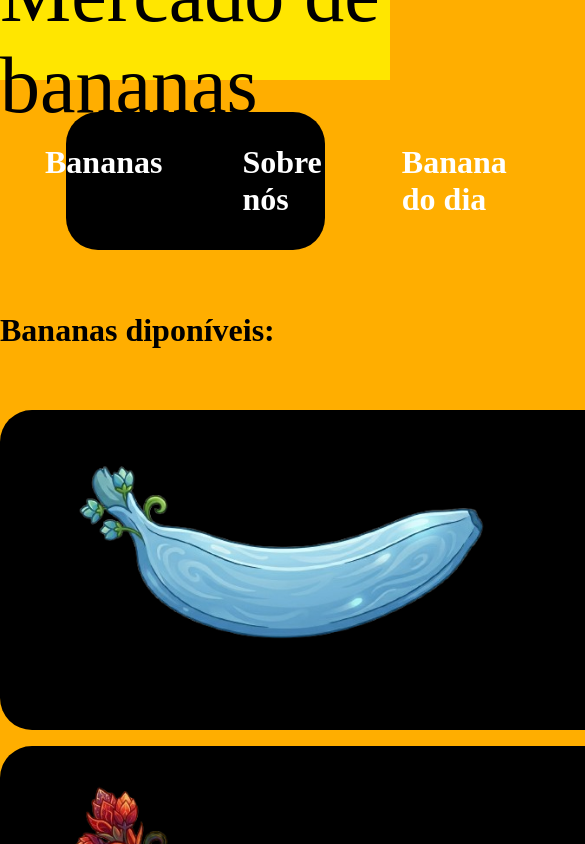
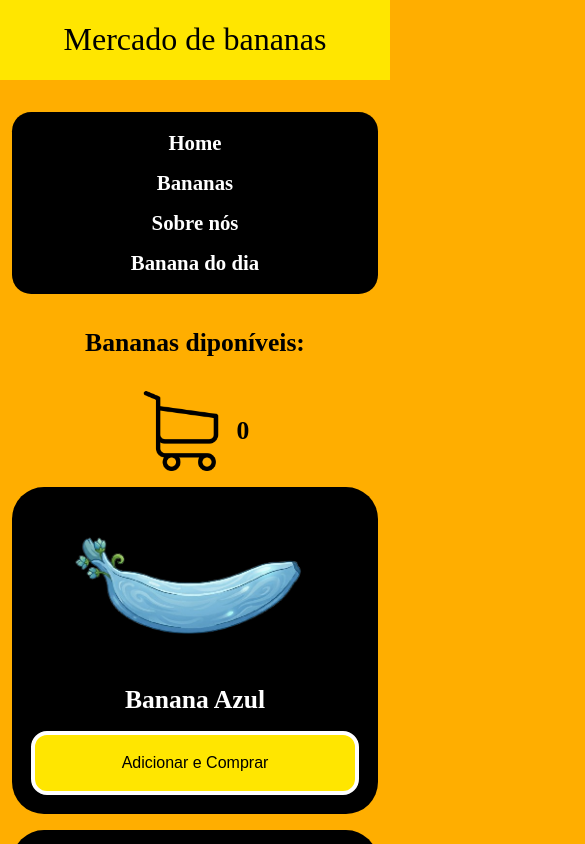
Before and after one commit to joaopug/Trabalho_DevOps, a React (Vite) app: page / in a window 390 px wide. Shown: the top 844 px of the page, 585 px wide, since content can reach past the window. Built offline with nearby package versions, Linux system fonts and the light colour scheme; no server answers.

Commit message:
style: responsibidade adicionada

```diff
--- a/src/App.css
+++ b/src/App.css
@@ -320,3 +320,371 @@ footer {
   justify-content: center;
   font-size: 2rem;
 }
+
+
+
+* {
+  box-sizing: border-box;
+}
+
+img {
+  max-width: 100%;
+}
+
+body {
+  width: 100%;
+  overflow-x: hidden;
+}
+
+header {
+  width: 100%;
+  padding: 1rem;
+  text-align: center;
+}
+
+.conjuntoBananas,
+.bananasCompradas {
+  width: min(90rem, 94%);
+}
+
+.menu {
+  width: min(70rem, 94%);
+  flex-wrap: wrap;
+}
+
+.banana,
+.bananaComprada {
+  overflow: hidden;
+}
+
+.banana img,
+.bananaComprada img {
+  max-height: 100%;
+  object-fit: contain;
+}
+
+
+@media (max-width: 1024px) {
+  header {
+    height: auto;
+    min-height: 5rem;
+    font-size: 3.5rem;
+  }
+
+  .menu {
+    gap: 2rem;
+    padding: 1.5rem;
+  }
+
+  .menu h1 {
+    font-size: 1.6rem;
+  }
+
+  .conjuntoBananas {
+    width: 94%;
+  }
+
+  .banana {
+    height: auto;
+    min-height: 16rem;
+    padding: 1rem;
+    align-items: center;
+  }
+
+  .banana div {
+    width: 100%;
+    align-items: center;
+  }
+
+  .banana h2 {
+    font-size: 2.3rem;
+  }
+
+  .banana button {
+    width: 11rem;
+    height: 6rem;
+    margin-left: 2rem;
+    font-size: 1.2rem;
+  }
+
+  .carrinhoEQtdeTotal {
+    width: auto;
+    gap: 1rem;
+    margin-right: 0;
+  }
+
+  .carrinhoEQtdeTotal img {
+    width: 5rem;
+  }
+
+  .bananasCompradas {
+    width: 94%;
+  }
+
+  .bananaComprada div {
+    width: 100%;
+  }
+
+  .nomeBanana,
+  .totalBanana {
+    font-size: 2.3rem;
+  }
+
+  .totalBanana {
+    margin-left: auto;
+    margin-right: 2rem;
+  }
+
+  .sobreNosHitoria {
+    width: 94%;
+    grid-template-columns: 1fr;
+  }
+
+  .sobreNos {
+    width: 94%;
+  }
+
+  .banana-do-dia-card {
+    width: 75%;
+  }
+}
+
+@media (max-width: 768px) {
+  header {
+    font-size: 2.4rem;
+    line-height: 1.1;
+    padding: 1rem;
+  }
+
+  .menu {
+    flex-direction: column;
+    gap: 1rem;
+    width: 94%;
+    padding: 1.2rem;
+    border-radius: 1.2rem;
+  }
+
+  .menu h1 {
+    font-size: 1.5rem;
+    text-align: center;
+  }
+
+  .subTituloEIcone {
+    flex-direction: column;
+    gap: 1rem;
+    text-align: center;
+  }
+
+  .subTituloEIcone h1 {
+    font-size: 2rem;
+  }
+
+  .carrinhoEQtdeTotal {
+    justify-content: center;
+  }
+
+  .setorBeneficios {
+    font-size: 1rem;
+    margin-top: 2rem;
+    text-align: center;
+  }
+
+  .beneficios {
+    width: 100%;
+    padding: 1.2rem;
+  }
+
+  .beneficios ul {
+    padding-left: 1.2rem;
+  }
+
+  .maisVendida {
+    font-size: 1rem;
+    text-align: center;
+  }
+
+  .destaque {
+    width: 100%;
+    padding: 1rem;
+  }
+
+  .banana {
+    flex-direction: column;
+    height: auto;
+    padding: 1.2rem;
+    gap: 1rem;
+  }
+
+  .banana div {
+    width: 100%;
+    flex-direction: column;
+    align-items: center;
+  }
+
+  .banana div img {
+    max-height: 14rem;
+  }
+
+  .banana h2 {
+    font-size: 2rem;
+    text-align: center;
+  }
+
+  .banana button {
+    width: 100%;
+    height: auto;
+    min-height: 4rem;
+    margin-left: 0;
+    font-size: 1.2rem;
+  }
+
+  .subTitCarEIcone {
+    flex-direction: column;
+    gap: 1rem;
+    text-align: center;
+  }
+
+  .subTitCarEIcone h1 {
+    font-size: 2rem;
+  }
+
+  .iconeVoltar {
+    position: static;
+    width: 4rem;
+  }
+
+  .bananaComprada {
+    height: auto;
+    padding: 1rem;
+  }
+
+  .bananaComprada div {
+    width: 100%;
+    flex-direction: column;
+    align-items: center;
+  }
+
+  .bananaComprada div img {
+    transform: scale(1);
+    max-height: 10rem;
+  }
+
+  .nomeBanana,
+  .totalBanana {
+    font-size: 2rem;
+    text-align: center;
+  }
+
+  .totalBanana {
+    margin-left: 0;
+    margin-right: 0;
+  }
+
+  .sobreNos {
+    padding: 1.2rem;
+  }
+
+  .sobreNos h1 {
+    font-size: 2.2rem;
+  }
+
+  .sobreNos p {
+    font-size: 1.2rem;
+  }
+
+  .sobreNosHitoriaTexto {
+    padding: 1.4rem;
+  }
+
+  .sobreNosHitoriaTexto h2 {
+    font-size: 2rem;
+  }
+
+  .sobreNosHitoriaTexto p {
+    font-size: 1.1rem;
+  }
+
+  .fundador {
+    padding: 1.4rem;
+  }
+
+  .fotoFundador {
+    height: auto;
+  }
+
+  .fotoFundador img {
+    width: 100%;
+  }
+
+  .fundador h3 {
+    font-size: 1.7rem;
+  }
+
+  .fundador p {
+    font-size: 1.1rem;
+  }
+
+  .banana-do-dia-card {
+    width: 94%;
+    padding: 1.5rem;
+  }
+
+  .banana-do-dia-card h1 {
+    font-size: 2.2rem;
+  }
+
+  .banana-do-dia-card p {
+    font-size: 1.2rem;
+  }
+
+  .banana-do-dia-card strong {
+    font-size: 2rem;
+  }
+
+  .banana-do-dia-img {
+    max-height: 14rem;
+    object-fit: contain;
+  }
+
+  footer {
+    height: auto;
+    min-height: 4rem;
+    padding: 1rem;
+    font-size: 1.2rem;
+    text-align: center;
+  }
+}
+
+@media (max-width: 480px) {
+  header {
+    font-size: 2rem;
+  }
+
+  .menu h1 {
+    font-size: 1.3rem;
+  }
+
+  .subTituloEIcone h1,
+  .subTitCarEIcone h1 {
+    font-size: 1.6rem;
+  }
+
+  .banana h2,
+  .nomeBanana,
+  .totalBanana {
+    font-size: 1.6rem;
+  }
+
+  .banana button {
+    font-size: 1rem;
+  }
+
+  .sobreNos h1,
+  .banana-do-dia-card h1 {
+    font-size: 1.8rem;
+  }
+
+  .banana-do-dia-card strong {
+    font-size: 1.6rem;
+  }
+}
```
